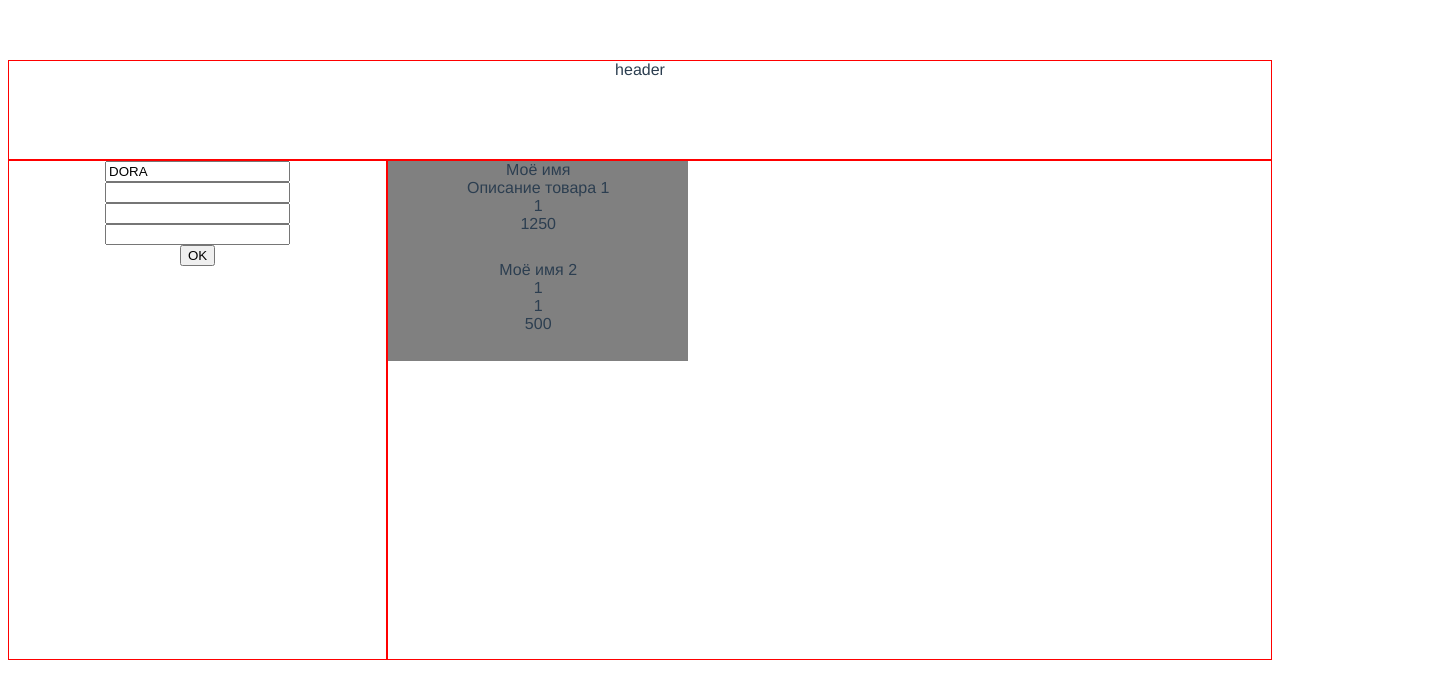
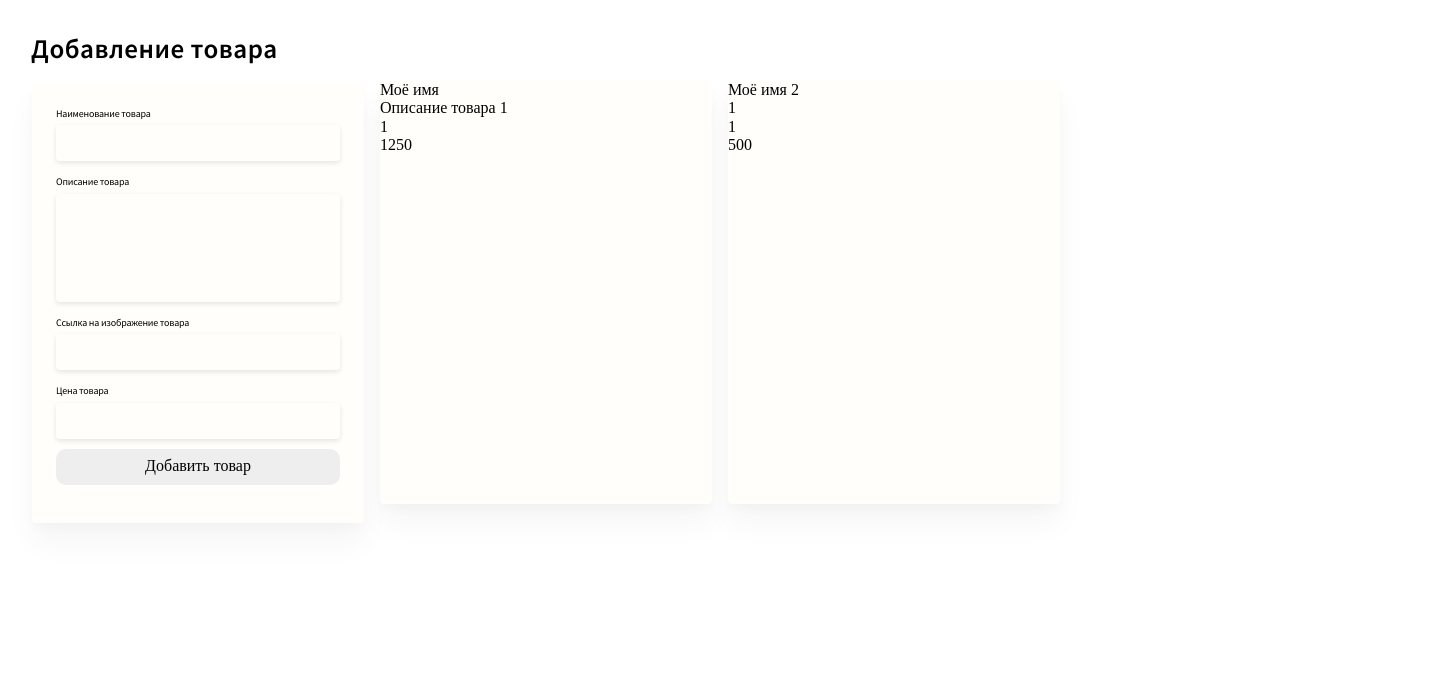
Before and after one commit to SergeyKiselev2001/idaproject-test-task, a Vue app: page / in a window 1280 px wide. Shown: the top 698 px of the page, 1440 px wide, since content can reach past the window. Built offline with nearby package versions, Linux system fonts and the light colour scheme.

Commit message:
styles adding

```diff
--- a/package.json
+++ b/package.json
@@ -9,6 +9,7 @@
   },
   "dependencies": {
     "core-js": "^3.6.5",
+    "node-sass": "^6.0.1",
     "vue": "^3.0.0"
   },
   "devDependencies": {
@@ -18,7 +19,9 @@
     "@vue/compiler-sfc": "^3.0.0",
     "babel-eslint": "^10.1.0",
     "eslint": "^6.7.2",
-    "eslint-plugin-vue": "^7.0.0"
+    "eslint-plugin-vue": "^7.0.0",
+    "sass": "^1.48.0",
+    "sass-loader": "^10.2.0"
   },
   "eslintConfig": {
     "root": true,
--- a/public/index.html
+++ b/public/index.html
@@ -5,6 +5,12 @@
     <meta http-equiv="X-UA-Compatible" content="IE=edge">
     <meta name="viewport" content="width=device-width,initial-scale=1.0">
     <link rel="icon" href="<%= BASE_URL %>favicon.ico">
+    <link rel="stylesheet" type="text/css" href="./resetCss.css">
+
+
+    <link rel="preconnect" href="https://fonts.googleapis.com">
+    <link rel="preconnect" href="https://fonts.gstatic.com" crossorigin>
+    <link href="https://fonts.googleapis.com/css2?family=Source+Sans+Pro:wght@400;600&display=swap" rel="stylesheet">
     <title><%= htmlWebpackPlugin.options.title %></title>
   </head>
   <body>
--- /dev/null
+++ b/public/resetCss.css
@@ -0,0 +1,139 @@
+/*! normalize.css v8.0.1 | MIT License | github.com/necolas/normalize.css */
+
+
+* {
+  box-sizing: border-box;
+}
+
+
+html {
+    line-height: 1.15;
+    -webkit-text-size-adjust: 100%;
+  }
+  body {
+    margin: 0;
+  }
+  main {
+    display: block;
+  }
+  h1 {
+    font-size: 2em;
+    margin: 0.67em 0;
+  }
+  hr {
+    box-sizing: content-box;
+    height: 0;
+    overflow: visible;
+  }
+  pre {
+    font-family: monospace, monospace;
+    font-size: 1em;
+  }
+  a {
+    background-color: transparent;
+  }
+  abbr[title] {
+    border-bottom: none;
+    text-decoration: underline;
+    text-decoration: underline dotted;
+  }
+  b,strong {
+    font-weight: bolder;
+  }
+  code,kbd,samp {
+    font-family: monospace, monospace;
+    font-size: 1em;
+  }
+  small {
+    font-size: 80%;
+  }
+  sub,sup {
+    font-size: 75%;
+    line-height: 0;
+    position: relative;
+    vertical-align: baseline;
+  }
+  sub {
+    bottom: -0.25em;
+  }
+  sup {
+    top: -0.5em;
+  }
+  img {
+    border-style: none;
+  }
+  button,input,optgroup,select,textarea {
+    font-family: inherit;
+    font-size: 100%;
+    line-height: 1.15;
+    margin: 0;
+  }
+  button,input {
+    overflow: visible;
+  }
+  button,select {
+    text-transform: none;
+  }
+  button,[type="button"],[type="reset"],[type="submit"] {
+    -webkit-appearance: button;
+  }
+  button::-moz-focus-inner,
+  [type="button"]::-moz-focus-inner,
+  [type="reset"]::-moz-focus-inner,
+  [type="submit"]::-moz-focus-inner {
+    border-style: none;
+    padding: 0;
+  }
+  button:-moz-focusring,
+  [type="button"]:-moz-focusring,
+  [type="reset"]:-moz-focusring,
+  [type="submit"]:-moz-focusring {
+    outline: 1px dotted ButtonText;
+  }
+  fieldset {
+    padding: 0.35em 0.75em 0.625em;
+  }
+  legend {
+    box-sizing: border-box;
+    color: inherit;
+    display: table;
+    max-width: 100%;
+    padding: 0;
+    white-space: normal;
+  }
+  progress {
+    vertical-align: baseline;
+  }
+  textarea {
+    overflow: auto;
+  }
+  [type="checkbox"],[type="radio"] {
+    box-sizing: border-box;
+    padding: 0;
+  }
+  [type="number"]::-webkit-inner-spin-button,[type="number"]::-webkit-outer-spin-button {
+    height: auto;
+  }
+  [type="search"] {
+    -webkit-appearance: textfield;
+    outline-offset: -2px;
+  }
+  [type="search"]::-webkit-search-decoration {
+    -webkit-appearance: none;
+  }
+  ::-webkit-file-upload-button {
+    -webkit-appearance: button;
+    font: inherit;
+  }
+  details {
+    display: block;
+  }
+  summary {
+    display: list-item;
+  }
+  template {
+    display: none;
+  }
+  [hidden] {
+    display: none;
+  }
--- a/src/App.vue
+++ b/src/App.vue
@@ -1,6 +1,6 @@
 <template>
   <div class="content">
-    <Header class="header"></Header>
+    <Header></Header>
     <ProductAdding
       class="productAdding"
       name="name"
@@ -11,7 +11,6 @@
       @event="newCard"
     />
     <Products
-      class="products"
       :cards="cards"
     />
   </div>
@@ -56,38 +55,20 @@ export default {
 }
 </script>
 
-<style>
+<style lang="scss" scoped>
 
+
+
+$main_color: blue;
 
 .content {
   display: flex;
   flex-wrap: wrap;
-  width: 100%;
+  width: 1440px;
+  margin: 0 auto;
 
 }
 
-.header {
-  width: 100%;
-  border: 1px solid red;
-  height: 100px;
-  box-sizing: border-box;
-}
-
-.productAdding{
-  width: 30%;
-  border: 1px solid red;
-  box-sizing: border-box;
-
-  height: 500px;
-}
-
-
-.products {
-  width: 70%;
-  border: 1px solid red;
-  box-sizing: border-box;
-  height: 500px;
-}
 
 #app {
   font-family: Avenir, Helvetica, Arial, sans-serif;
--- a/src/components/Header.vue
+++ b/src/components/Header.vue
@@ -2,8 +2,10 @@
 
 
 <template>
-    <div class="hello">
-        header
+    <div class="header">
+        <div class="title">
+          <h2>Добавление товара</h2>
+        </div>
     </div>
 </template>
 
@@ -20,6 +22,26 @@ export default {
 
 
 
-<style scoped>
+<style lang="scss" scoped>
+
+.header {
+
+  width: 100%;
+  height: 70px;
+
+  .title {
+    margin-top: 33px;
+    letter-spacing: 0.028em;
+    margin-left: 31px;
+    font-family: 'Source Sans Pro';
+    font-size: 18px;
+    font-style: normal;
+    font-weight: 600;
+    text-align: left;
+  }
+
+}
+
+
 
 </style>
--- a/src/components/HelloWorld.vue
+++ b/src/components/HelloWorld.vue
@@ -19,7 +19,7 @@ export default {
 </script>
 
 <!-- Add "scoped" attribute to limit CSS to this component only -->
-<style scoped>
+<style lang="scss" scoped>
 h3 {
   margin: 40px 0 0;
 }
--- a/src/components/ProductAdding.vue
+++ b/src/components/ProductAdding.vue
@@ -1,16 +1,27 @@
 
 
 <template>
-    <div class="hello">
+    <div class="productAdding">
+        <form>
+          <label>Наименование товара</label>
+          <br/>
           <input v-model="newCard.name" />
           <br/>
-        <input v-model="newCard.description" />
+          <label>Описание товара</label>
+          <br/>
+          <input class="description" v-model="newCard.description" />
+          <br/>
+          <label>Ссылка на изображение товара</label>
           <br/>
           <input v-model="newCard.link" />
           <br/>
+          <label>Цена товара</label>
+          <br/>
           <input v-model="newCard.price" />
           <br/>
-        <button @click="addCard">OK</button>
+          <button @click.prevent="addCard">Добавить товар</button>
+        </form>
+
     </div>
 </template>
 
@@ -24,7 +35,7 @@ export default {
     return {
       da: "fds",
       newCard : {
-        name: "DORA",
+        name: "",
         description: "",
         link: "",
         price: ""
@@ -47,6 +58,66 @@ export default {
 
 
 
-<style scoped>
+<style lang="scss" scoped>
+
+.productAdding {
+  width: 332px;
+  height: 440px;
+  background: #FFFEFB;
+  box-shadow: 0px 20px 30px rgba(0, 0, 0, 0.04), 0px 6px 10px rgba(0, 0, 0, 0.02);
+  border-radius: 4px;
+  margin-left: 32px;
+  margin-top: 13px;
+
+  padding-top: 20px;
+  padding-left: 24px;
+
+  margin-right: 16px;
+
+
+  label {
+      font-family: 'Source Sans Pro';
+      font-size: 10px;
+      line-height: 13px;
+      letter-spacing: -0.02em;
+
+  }
+
+  input {
+    width: 284px;
+    height: 36px;
+    outline: none;
+    border: none;
+    background: #FFFEFB;
+    box-shadow: 0px 2px 5px rgba(0, 0, 0, 0.1);
+    border-radius: 4px;
+
+    margin-top: 4px;
+    padding-left: 15px;
+    margin-bottom: 10px;
+  }
+
+  .description {
+    height: 108px;
+  }
+
+  button {
+    width: 284px;
+    height: 36px;
+    background: #EEEEEE;
+    border-radius: 10px;
+    outline: none;
+    border: none;
+    cursor: pointer;
+
+    transition: .3s;
+
+    &:hover {
+      color: white;
+      background: black;
+    }
+
+  }
+}
 
 </style>
--- a/src/components/ProductCard.vue
+++ b/src/components/ProductCard.vue
@@ -29,7 +29,7 @@ export default {
 
 
 
-<style scoped>
+<style lang="scss" scoped>
 
 .productCard {
   height: 100px;
--- a/src/components/Products.vue
+++ b/src/components/Products.vue
@@ -2,8 +2,9 @@
 
 
 <template>
-    <div class="hello">
+    <div class="products">
         <ProductCard
+          class="product"
           v-for="card in cards"
           v-bind:key="card.name"
 
@@ -32,8 +33,37 @@ export default {
 
 
 
-<style scoped>
+<style lang="scss" scoped>
+
+.products {
+
+  width: 1028px;
+  padding-top: 11px;
+  display: grid;
+
+
+  grid-auto-flow: row;
+  grid-template-columns: repeat(3, 1fr);
+
+  // flex-direction: row;
+  // flex-wrap: wrap;
 
 
 
+
+  .product {
+
+    width: 332px;
+    height: 423px;
+
+    margin-right: 16px;
+
+    background: #FFFEFB;
+    box-shadow: 0px 20px 30px rgba(0, 0, 0, 0.04), 0px 6px 10px rgba(0, 0, 0, 0.02);
+    border-radius: 4px;
+    margin-bottom: 18px;
+
+  }
+}
+
 </style>
--- a/src/main.js
+++ b/src/main.js
@@ -1,4 +1,5 @@
 import { createApp } from 'vue'
 import App from './App.vue'
 
+
 createApp(App).mount('#app')
```
Also changed, not shown: 1 other file (tests, documents, lock files or other folders). Lines whose indentation alone changed are shown as unchanged.
